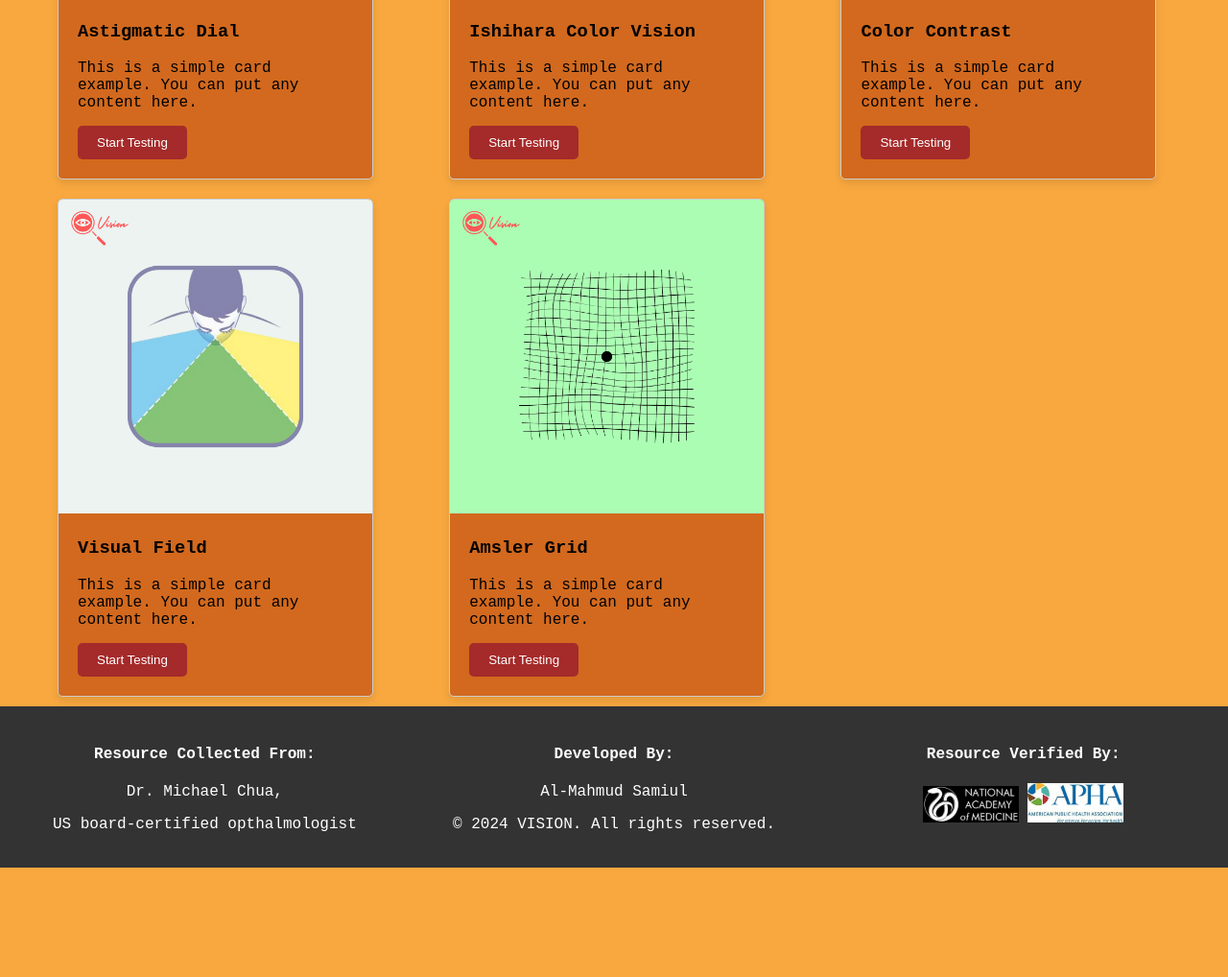
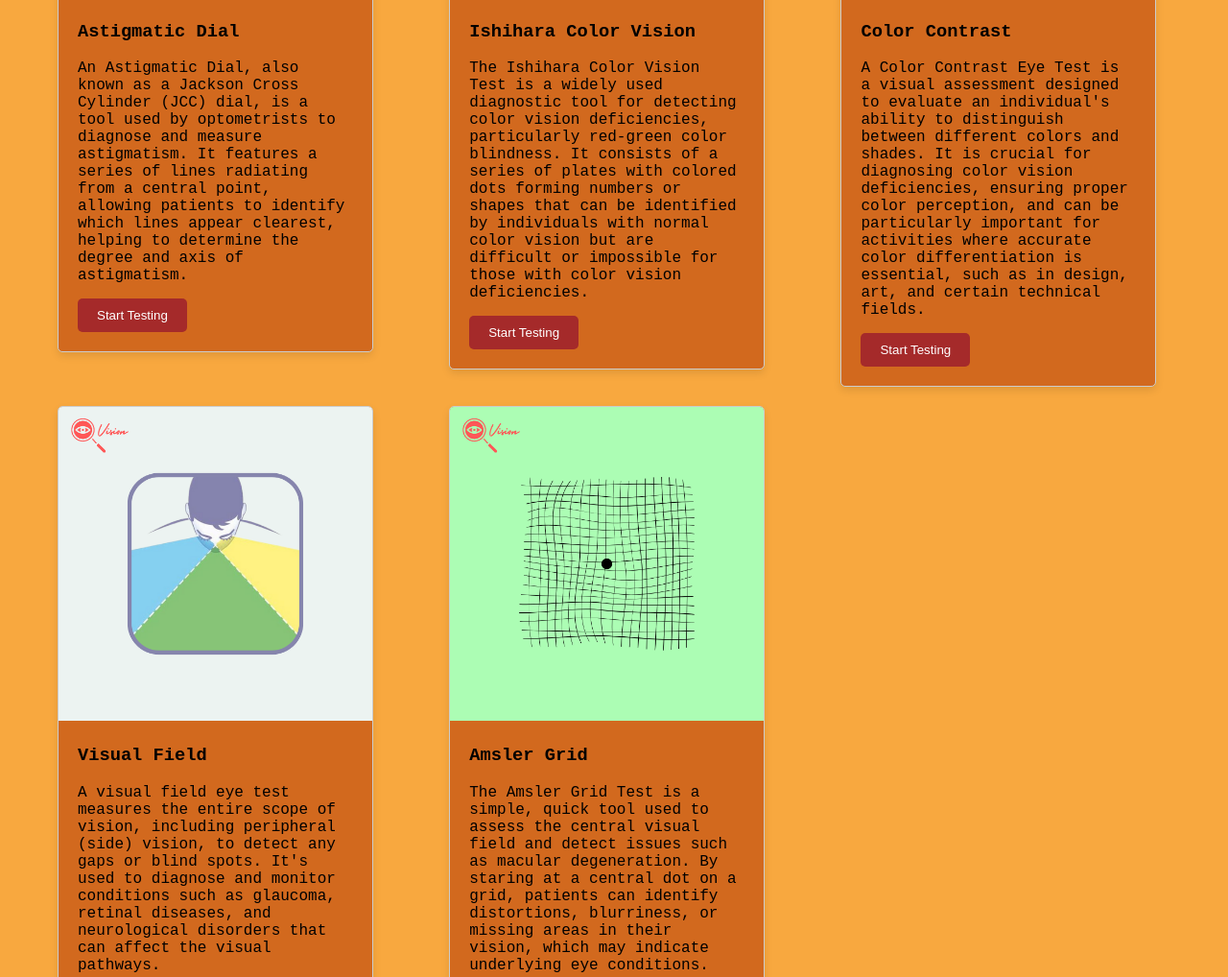
Before and after one commit to samiul000/Vision, a plain HTML site: page index.html in a window 1280 px wide. Shown: the part 498-1516 px from the top of the page at 96% size. Before the commit the page ends 1402 px from the top, so only its background shows below. Drawn offline with Linux system fonts and the light colour scheme.

Commit message:
Update index.html

```diff
--- a/index.html
+++ b/index.html
@@ -13,7 +13,7 @@
       <img src="card/Vision.png" alt="Placeholder Image">
       <div class="card-content">
         <h3>Astigmatic Dial</h3>
-        <p>This is a simple card example. You can put any content here.</p>
+        <p>An Astigmatic Dial, also known as a Jackson Cross Cylinder (JCC) dial, is a tool used by optometrists to diagnose and measure astigmatism. It features a series of lines radiating from a central point, allowing patients to identify which lines appear clearest, helping to determine the degree and axis of astigmatism.</p>
         <a href="astigmatic/index_01.html"><button>Start Testing</button></a>
       </div>
     </div>
@@ -21,7 +21,7 @@
       <img src="card/IshiVision.png" alt="Placeholder Image">
       <div class="card-content">
         <h3>Ishihara Color Vision</h3>
-        <p>This is a simple card example. You can put any content here.</p>
+        <p>The Ishihara Color Vision Test is a widely used diagnostic tool for detecting color vision deficiencies, particularly red-green color blindness. It consists of a series of plates with colored dots forming numbers or shapes that can be identified by individuals with normal color vision but are difficult or impossible for those with color vision deficiencies.</p>
         <a href="ishihara/index_02_A.html"><button>Start Testing</button></a>
       </div>
     </div>
@@ -29,7 +29,7 @@
       <img src="card/Color_Contrast.png" alt="Placeholder Image">
       <div class="card-content">
         <h3>Color Contrast</h3>
-        <p>This is a simple card example. You can put any content here.</p>
+        <p>A Color Contrast Eye Test is a visual assessment designed to evaluate an individual's ability to distinguish between different colors and shades. It is crucial for diagnosing color vision deficiencies, ensuring proper color perception, and can be particularly important for activities where accurate color differentiation is essential, such as in design, art, and certain technical fields.</p>
         <a href="color_contrast/index_03_A.html"><button>Start Testing</button></a>
       </div>
     </div>
@@ -37,7 +37,7 @@
       <img src="card/Vision_Field.png" alt="Placeholder Image">
       <div class="card-content">
         <h3>Visual Field</h3>
-        <p>This is a simple card example. You can put any content here.</p>
+        <p>A visual field eye test measures the entire scope of vision, including peripheral (side) vision, to detect any gaps or blind spots. It's used to diagnose and monitor conditions such as glaucoma, retinal diseases, and neurological disorders that can affect the visual pathways.</p>
         <a href="visual_field/index_04.html"><button>Start Testing</button></a>
       </div>
     </div>
@@ -45,7 +45,7 @@
       <img src="card/Grid.png" alt="Placeholder Image">
       <div class="card-content">
         <h3>Amsler Grid</h3>
-        <p>This is a simple card example. You can put any content here.</p>
+        <p>The Amsler Grid Test is a simple, quick tool used to assess the central visual field and detect issues such as macular degeneration. By staring at a central dot on a grid, patients can identify distortions, blurriness, or missing areas in their vision, which may indicate underlying eye conditions.</p>
         <a href="amsler/index_05.html"><button>Start Testing</button></a>
       </div>
     </div>
```
